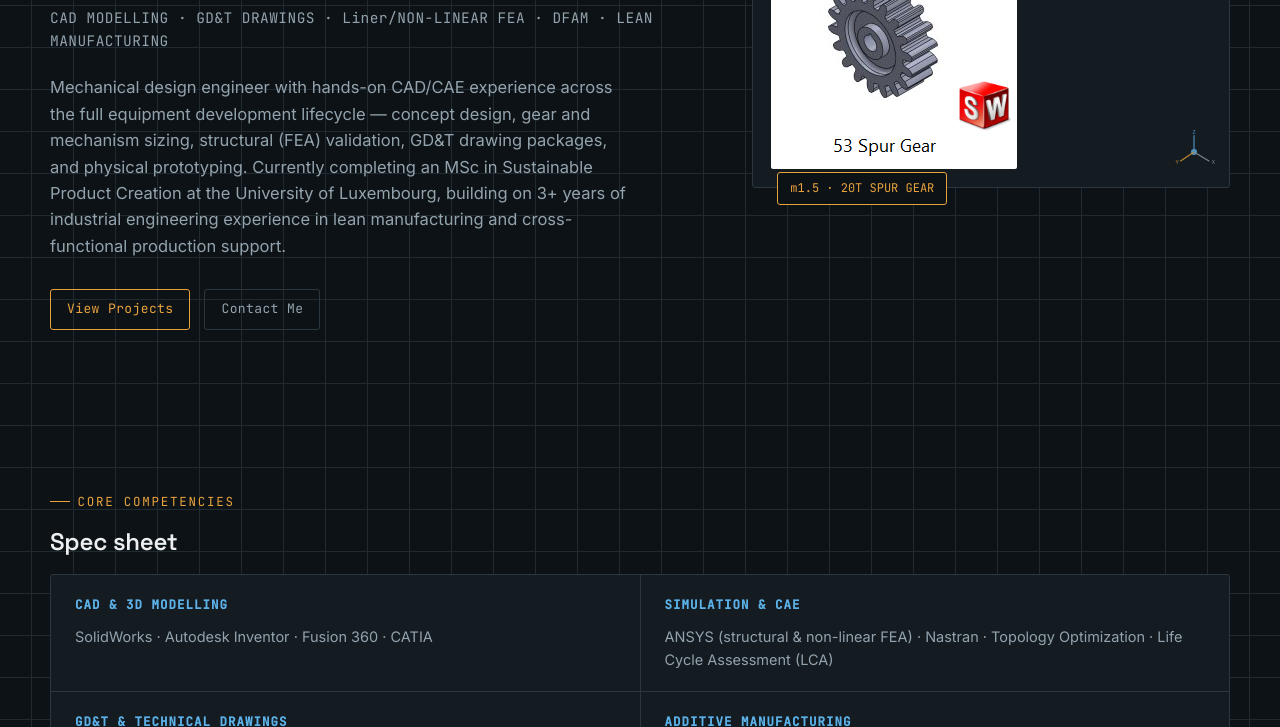
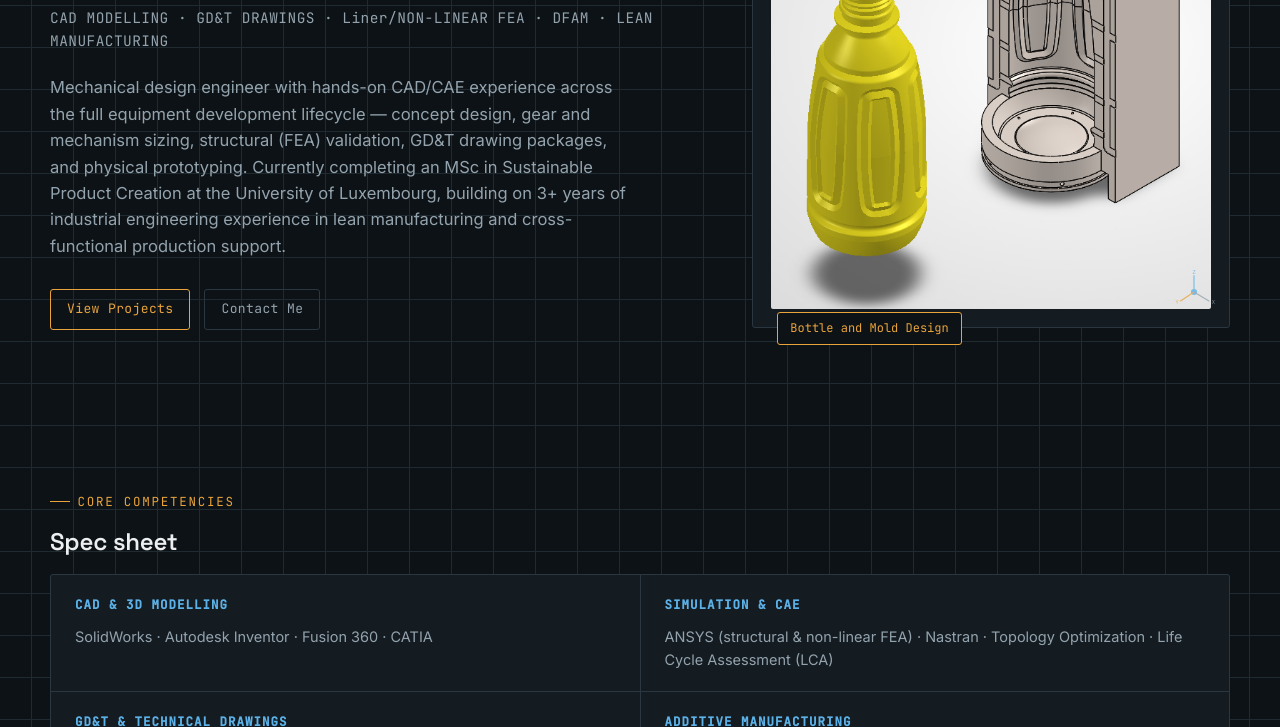
Before and after one commit to fahadalhadi283055/fahadalhadi.github.io, a plain HTML site: page index.html in a window 1280 px wide. Shown: the part 373-1100 px from the top of the page. Drawn offline with Linux system fonts and the light colour scheme.

Commit message:
Update index.html

```diff
--- a/index.html
+++ b/index.html
@@ -50,7 +50,7 @@
       <div class="reveal in">
         <div class="hero-visual">
           <span class="viewport-tag">ISO VIEW · SOLIDWORKS</span>
-          <img src="images/spur-gear.png" alt="Spur gear modelled in SolidWorks, isometric view">
+          <img src="images/Bottle and Mold Design.png" alt="Bottle and Mold Design in SolidWorks, isometric view">
           <svg class="viewport-gizmo" viewBox="0 0 60 60" fill="none">
             <circle cx="30" cy="30" r="4" fill="#5CB2E8"/>
             <line x1="30" y1="30" x2="30" y2="8" stroke="#5CB2E8" stroke-width="1.5"/>
@@ -60,7 +60,7 @@
             <text x="53" y="46" fill="#93A3AD" font-size="7" font-family="monospace">X</text>
             <text x="6" y="46" fill="#E8A33D" font-size="7" font-family="monospace">Y</text>
           </svg>
-          <div class="dim-callout">m1.5 · 20T SPUR GEAR</div>
+          <div class="dim-callout">Bottle and Mold Design</div>
         </div>
       </div>
     </div>
```
